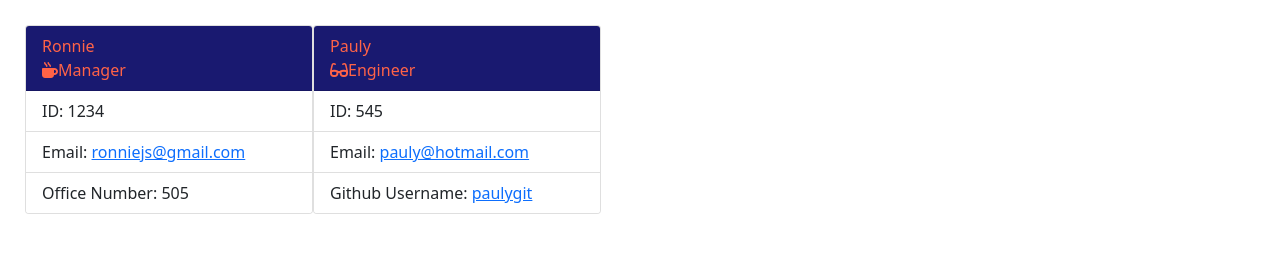
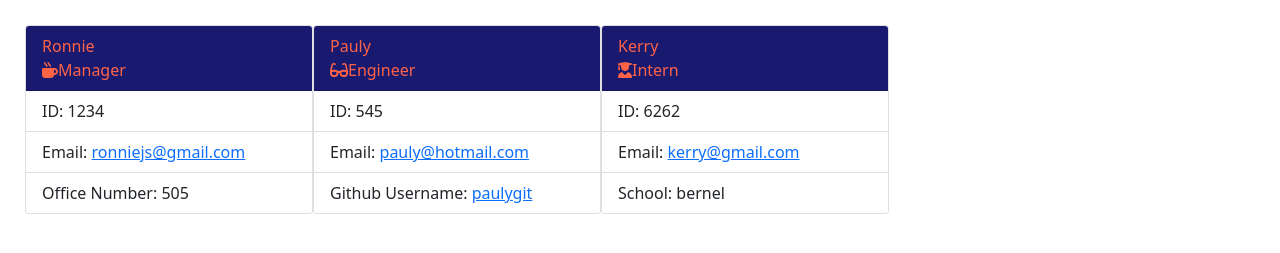
Before and after one commit to shogunzaku/whoIsOnTheTeam, a website: page output/team.html in a window 1280 px wide. Shown: the part 91-344 px from the top of the page. Drawn offline with nearby package versions, Linux system fonts and the light colour scheme.

Commit message:
added intern info card

```diff
--- a/output/team.html
+++ b/output/team.html
@@ -39,6 +39,17 @@
                 </ul>
             </div>
 
+            <div class="card" style="width: 18rem;">
+                <div class="card-header">
+               Kerry <br/>
+               <i class="fas fa-user-graduate"></i>Intern</div>
+               <ul class="list-group list-group-flush">
+                <li class="list-group-item">ID: 6262</li>
+                <li class="list-group-item">Email: <span id="email"><a href="mailto:kerry@gmail.com">kerry@gmail.com</a></span></li>
+                <li class="list-group-item">School: bernel</li>
+                </ul>
+            </div>
+
 </body>
 
 </html>
```
